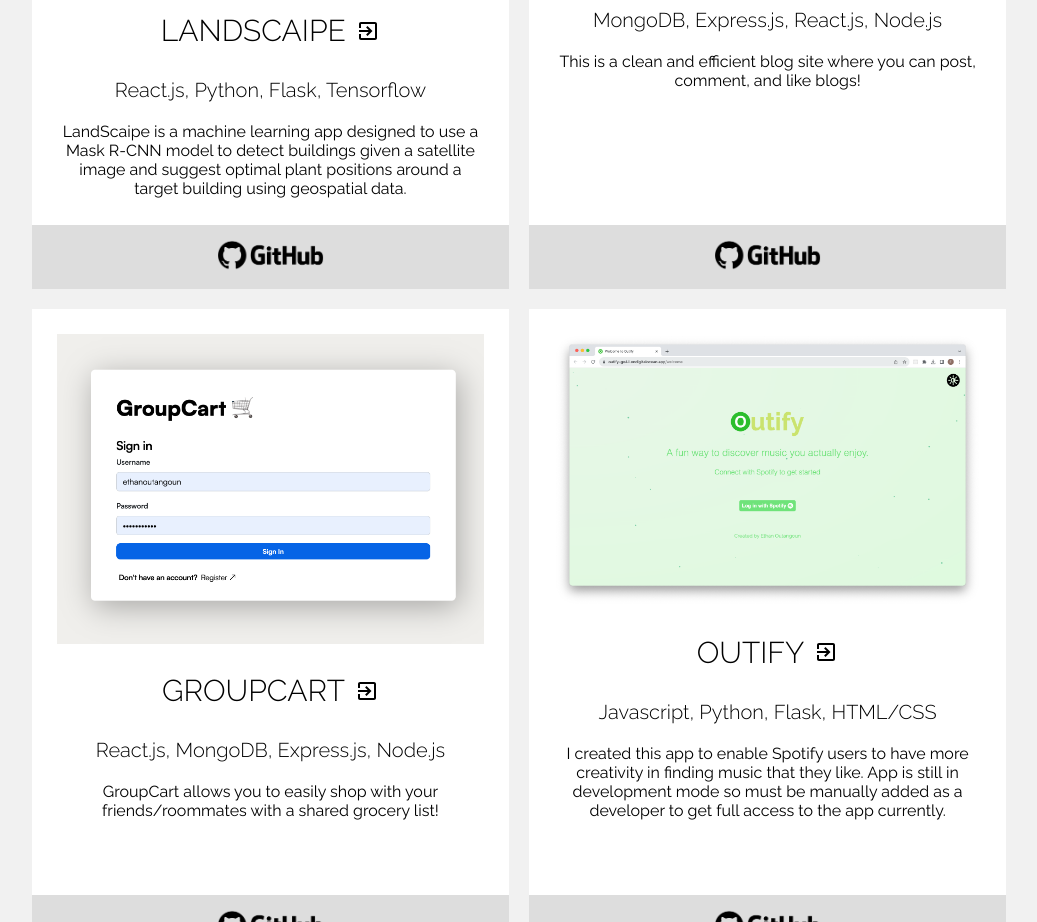
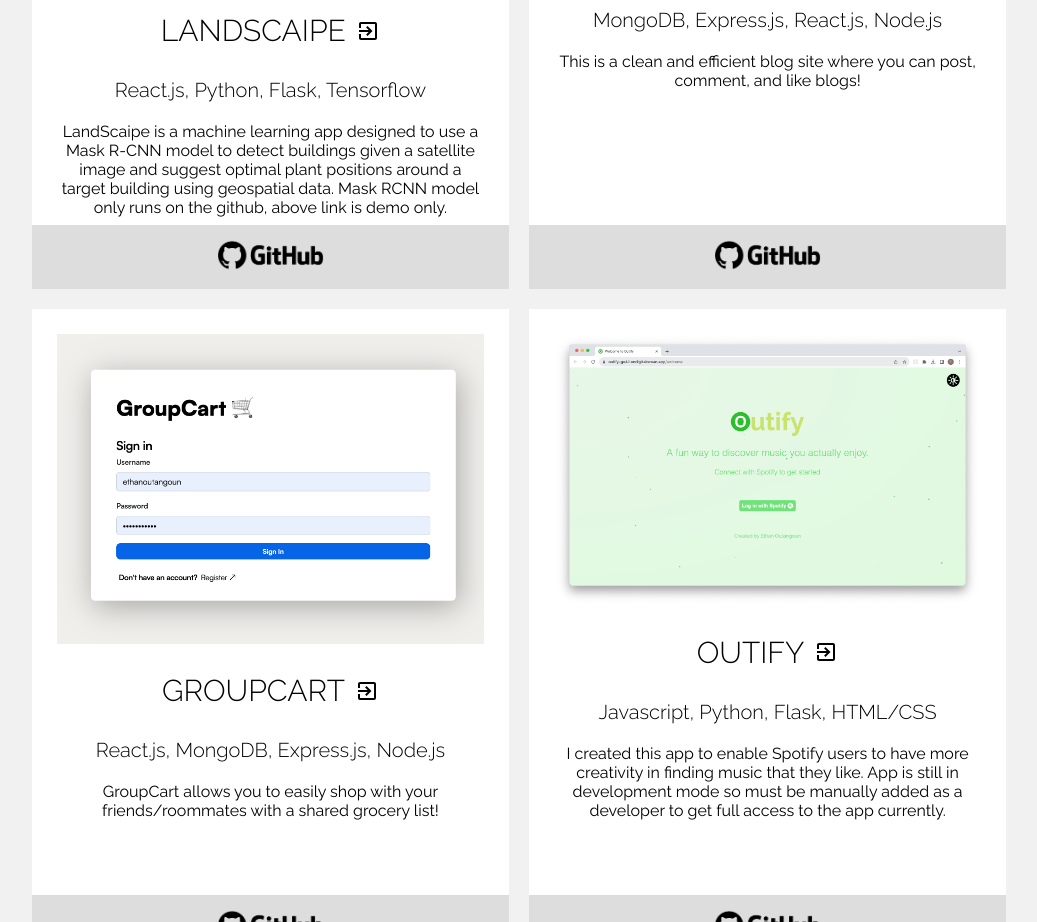
Before and after one commit to ethanoutangoun/ethanoutangoun, a React (Create React App) app: page / in a window 1280 px wide. Shown: the part 820-1742 px from the top of the page, without its empty margins (121-1158 px from the left). Built offline with nearby package versions, Linux system fonts and the light colour scheme.

Commit message:
update desc

```diff
--- a/package.json
+++ b/package.json
@@ -11,6 +11,7 @@
     "@testing-library/jest-dom": "^5.17.0",
     "@testing-library/react": "^13.4.0",
     "@testing-library/user-event": "^13.5.0",
+    "gh-pages": "^6.1.1",
     "react": "^18.2.0",
     "react-dom": "^18.2.0",
     "react-scripts": "5.0.1",
--- a/src/Featured.js
+++ b/src/Featured.js
@@ -9,7 +9,7 @@ const Featured = () => {
       <div className="project-wrapper">
         <div className="projects">
           <div className="proj-container">
-            <Proj title="Landscaipe" githubUrl="https://github.com/ethanoutangoun/landscAIpe" tools="React.js, Python, Flask, Tensorflow" description="LandScaipe is a machine learning app designed to use a Mask R-CNN model to detect buildings given a satellite image and suggest optimal plant positions around a target building using geospatial data." imageUrl="landscaipe.png" link="https://landscaipe.vercel.app/"/>
+            <Proj title="Landscaipe" githubUrl="https://github.com/ethanoutangoun/landscAIpe" tools="React.js, Python, Flask, Tensorflow" description="LandScaipe is a machine learning app designed to use a Mask R-CNN model to detect buildings given a satellite image and suggest optimal plant positions around a target building using geospatial data. Mask RCNN model only runs on the github, above link is demo only." imageUrl="landscaipe.png" link="https://landscaipe.vercel.app/"/>
             <Proj title="Outiblog" githubUrl="https://github.com/ethanoutangoun/outiblog" tools="MongoDB, Express.js, React.js, Node.js" description="This is a clean and efficient blog site where you can post, comment, and like blogs!" imageUrl="outiblog.png" link="https://outiblog.vercel.app/"/>
             <Proj title="GroupCart" githubUrl="https://github.com/ethanoutangoun/groupcart" tools="React.js, MongoDB, Express.js, Node.js" description="GroupCart allows you to easily shop with your friends/roommates with a shared grocery list!" imageUrl="groupcart.png" link="https://groupcart.vercel.app/"/>
             <Proj title="Outify" githubUrl="https://github.com/ethanoutangoun/outify" tools="Javascript, Python, Flask, HTML/CSS" description="I created this app to enable Spotify users to have more creativity in finding music that they like. App is still in development mode so must be manually added as a developer to get full access to the app currently." imageUrl="outify.png" link="https://outify-go4ii.ondigitalocean.app/welcome"/>
```
Also changed, not shown: 1 other file (tests, documents, lock files or other folders).
